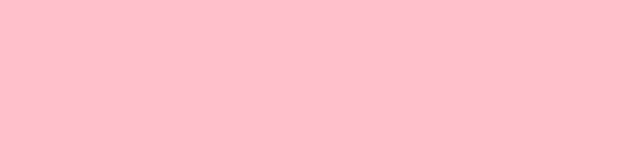
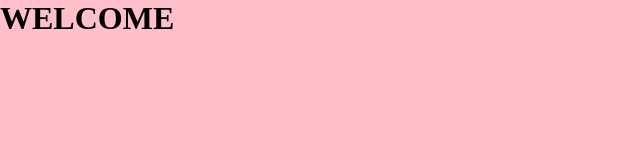
Before and after one commit to jyohuali/11-08-17-exercise, a plain HTML site: page index.html in a window 1280 px wide. Shown: the whole page, without its empty margins (0-640 px from the left). Drawn offline with Linux system fonts and the light colour scheme.

Commit message:
added heading

```diff
--- a/index.html
+++ b/index.html
@@ -8,6 +8,7 @@
   <title>Document</title>
 </head>
 <body>
+  <h1>WELCOME</H1>
 
 </body>
 </html>
```
